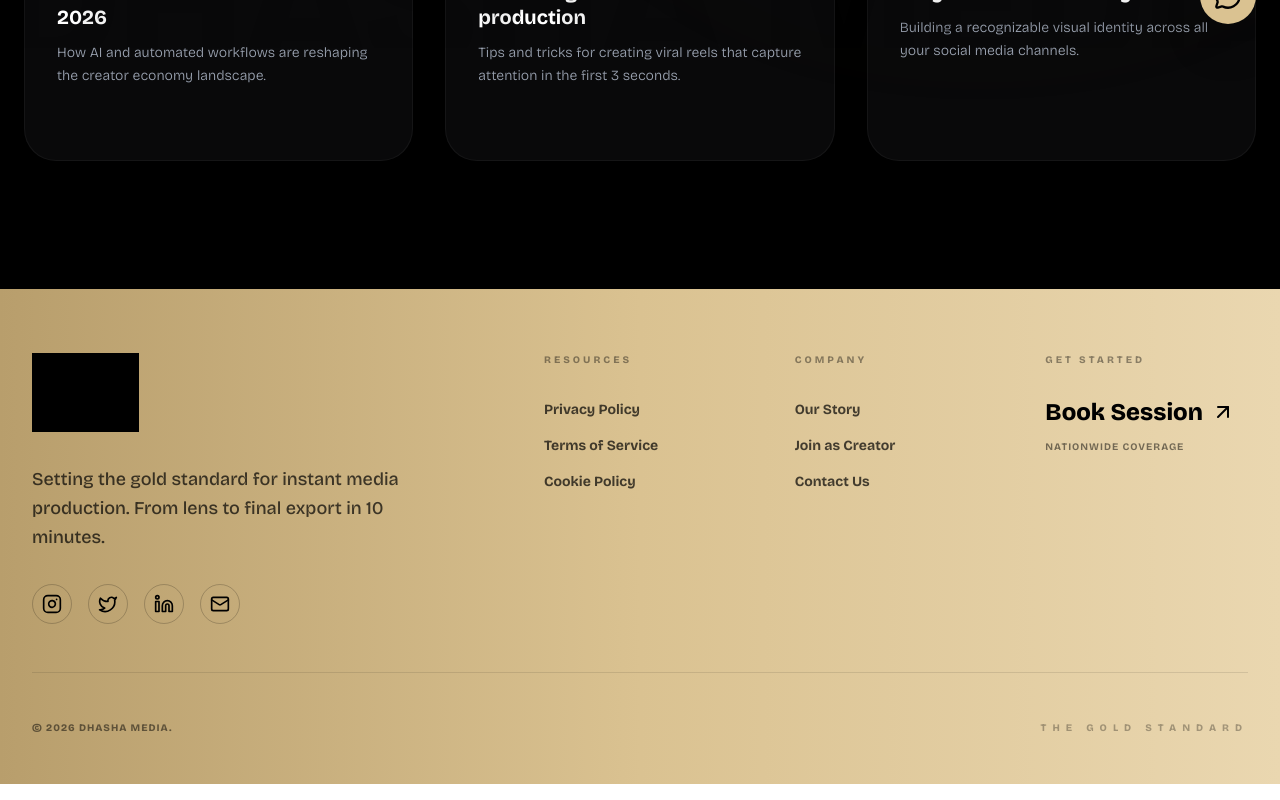
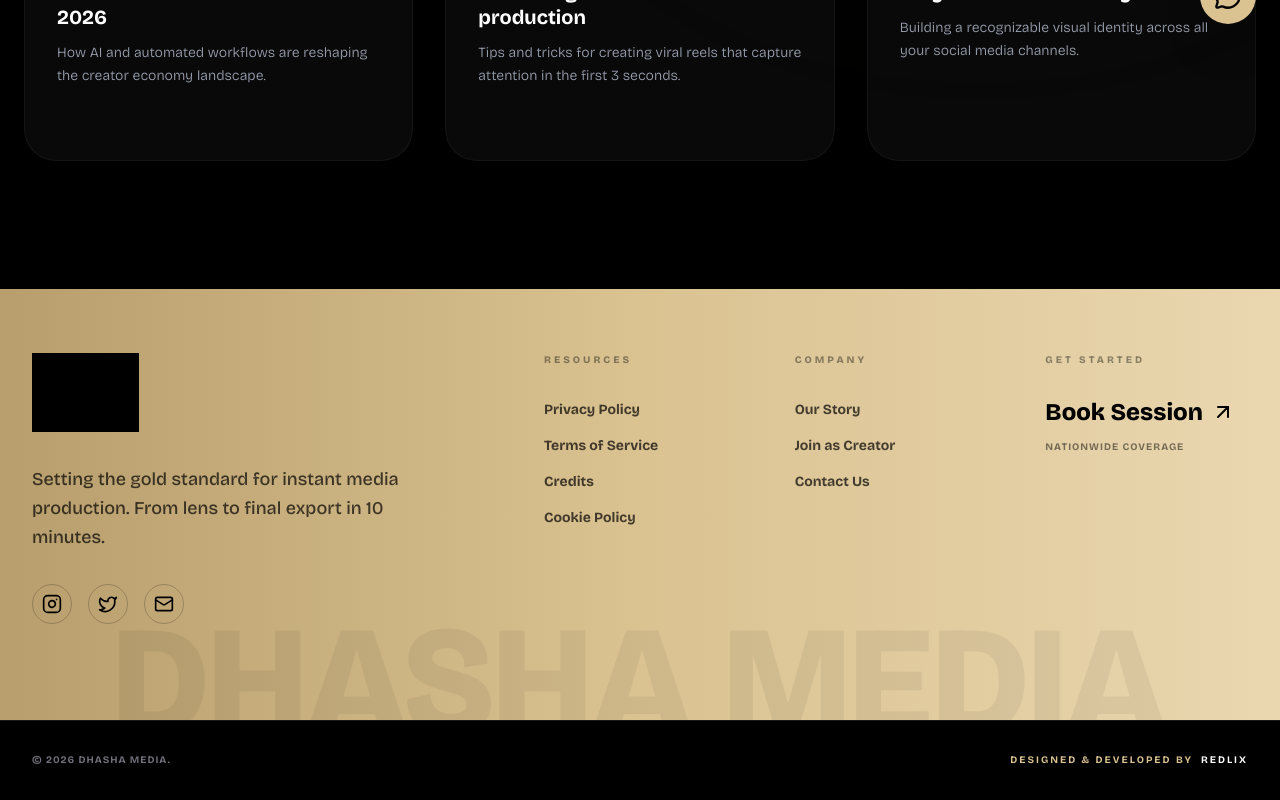
Before and after one commit to ckr-redlinedatavault/redlix-dhasha, a Next.js app: page /blog in a window 1280 px wide. Shown: the part 752-1552 px from the top of the page. Built offline with nearby package versions, Linux system fonts and the light colour scheme; grey boxes are pictures that could not be loaded.

Commit message:
Update Footer.tsx

```diff
--- a/components/Footer.tsx
+++ b/components/Footer.tsx
@@ -13,8 +13,10 @@ export default function Footer() {
     const currentYear = new Date().getFullYear();
 
     return (
-        <footer className={`${bricolage.className} bg-gradient-to-r from-[#B89E6C] via-[#DAC291] to-[#EAD7B0] pt-16 pb-12 text-black`}>
-            <div className="max-w-7xl mx-auto px-6 lg:px-8">
+        <footer className={`${bricolage.className} text-black`}>
+            {/* Main Footer Content with Gradient */}
+            <div className="bg-gradient-to-r from-[#B89E6C] via-[#DAC291] to-[#EAD7B0] pt-16 pb-12 relative overflow-hidden">
+                <div className="max-w-7xl mx-auto px-6 lg:px-8 relative z-10">
 
                     {/* Top Section: Large Logo & Description */}
                     <div className="grid grid-cols-1 lg:grid-cols-5 gap-16 mb-12">
@@ -35,10 +37,10 @@ export default function Footer() {
 
                             <div className="flex gap-4">
                                 {[
-                                { icon: <Instagram size={20} />, href: "#" },
-                                { icon: <Twitter size={20} />, href: "#" },
-                                { icon: <Linkedin size={20} />, href: "#" },
-                                { icon: <Mail size={20} />, href: "#" },
+                                    { icon: <Instagram size={20} />, href: "https://www.instagram.com/dhasha.media/" },
+                                    { icon: <Twitter size={20} />, href: "https://x.com/dhashamedia01" },
+
+                                    { icon: <Mail size={20} />, href: "mailto:dhashamedia07@gmail.com" },
                                 ].map((social, i) => (
                                     <a
                                         key={i}
@@ -58,9 +60,7 @@ export default function Footer() {
                                 <ul className="space-y-4 text-sm font-bold text-black/70">
                                     <li><Link href="/privacy" className="hover:text-black transition-colors underline-offset-4 hover:underline">Privacy Policy</Link></li>
                                     <li><Link href="/terms" className="hover:text-black transition-colors underline-offset-4 hover:underline">Terms of Service</Link></li>
-
-
-
+                                    <li><Link href="/credits" className="hover:text-black transition-colors underline-offset-4 hover:underline">Credits</Link></li>
                                     <li><Link href="/cookies" className="hover:text-black transition-colors underline-offset-4 hover:underline">Cookie Policy</Link></li>
                                 </ul>
                             </div>
@@ -78,7 +78,7 @@ export default function Footer() {
                             <div className="col-span-2 md:col-span-1">
                                 <h3 className="text-black text-[10px] font-black uppercase tracking-[0.3em] mb-8 opacity-40">Get Started</h3>
                                 <Link
-                                href="/contact"
+                                    href="https://bookings.dhashamedia.com/booking/7bee9ed4-6530-4e3d-b89e-98356b0bf47e"
                                     className="group flex items-center gap-2 text-2xl font-black hover:opacity-70 transition-all leading-none"
                                 >
                                     Book Session <ArrowUpRight className="group-hover:translate-x-1 group-hover:-translate-y-1 transition-transform" />
@@ -90,25 +90,27 @@ export default function Footer() {
                         </div>
                     </div>
 
-                {/* Bottom Bar */}
-                <div className="pt-12 border-t border-black/10 flex flex-col md:flex-row justify-between items-center gap-6">
-                    <div className="flex flex-col md:flex-row items-center gap-2 md:gap-8">
-                        <p className="text-[10px] text-black/50 tracking-widest uppercase font-black">
-                            &copy; {currentYear} Dhasha Media.
-                        </p>
-                    </div>
-
-                    <div className="text-[10px] text-black/30 tracking-[0.6em] uppercase font-black">
-                        The Gold Standard
-                    </div>
-                </div>
                 </div>
 
                 {/* Watermark */}
                 <div className="absolute bottom-0 left-0 w-full overflow-hidden pointer-events-none opacity-5">
-                <span className="text-[15vw] leading-none font-black text-black whitespace-nowrap block text-center transform translate-y-1/4 select-none">
+                    <span className="text-[12vw] leading-none font-black text-black whitespace-nowrap block text-center transform translate-y-1/4 select-none">
                         DHASHA MEDIA
                     </span>
+                </div>
+            </div>
+
+            {/* Bottom Bar - Black Background */}
+            <div className="bg-black py-8 border-t border-white/10">
+                <div className="max-w-7xl mx-auto px-6 lg:px-8 flex flex-col md:flex-row justify-between items-center gap-4">
+                    <p className="text-[10px] text-zinc-500 tracking-widest uppercase font-bold">
+                        &copy; {currentYear} Dhasha Media.
+                    </p>
+
+                    <p className="text-[10px] text-[#DAC291] tracking-[0.2em] uppercase font-bold flex items-center gap-2">
+                        Designed & Developed by <a href="https://redlix.co.in" target="_blank" rel="noopener noreferrer" className="text-white hover:text-[#DAC291] transition-colors">Redlix</a>
+                    </p>
+                </div>
             </div>
         </footer>
     );
```
Lines whose indentation alone changed are shown as unchanged.
